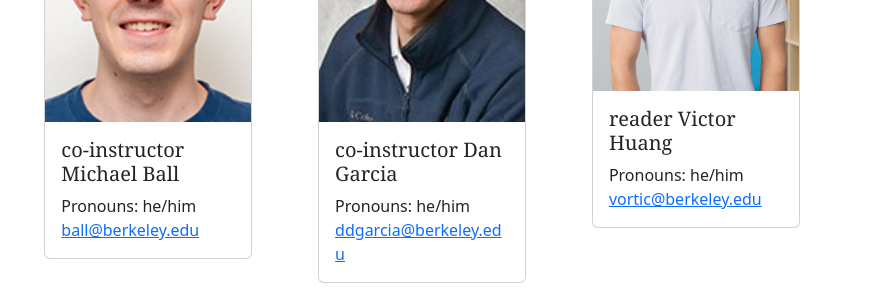
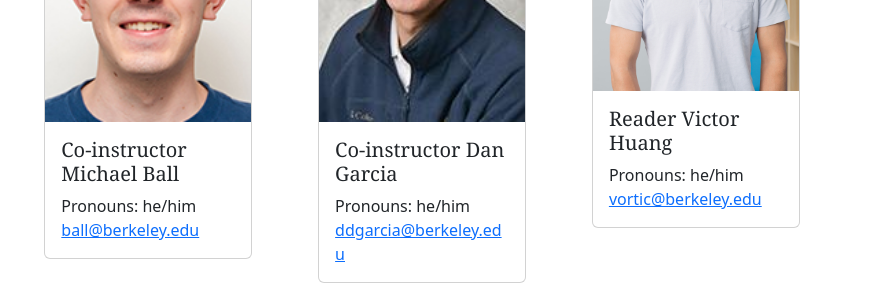
Before and after one commit to berkeley-cs302/sp26, a Jekyll site: the page built from index.md, in a window 1280 px wide and 900 px high, scrolled down 1505 px. Shown: the part 155-452 px from the top of the window, without its empty margins (197-1082 px from the left). Built offline with Jekyll 4.4.1, drawn with Linux system fonts in a browser that asks for light colours; some web fonts are replaced.

```diff
--- a/_config.yml
+++ b/_config.yml
@@ -15,17 +15,17 @@ staff:
     image: images/michael.jpg
     pronouns: he/him
     email: ball@berkeley.edu
-    role: co-instructor
+    role: Co-instructor
   - name: Dan Garcia
     image: images/dan.jpg
     pronouns: he/him
     email: ddgarcia@berkeley.edu
-    role: co-instructor
+    role: Co-instructor
   - name: Victor Huang
     image: images/victor.jpg
     pronouns: he/him
     email: vortic@berkeley.edu
-    role: reader
+    role: Reader
 
 # This should be shared view-only just to students.
 google_drive_folder: https://drive.google.com/drive/u/1/folders/1XEpWDYJSL6P1JKPMms6YdhBLAC37PsyG
```
